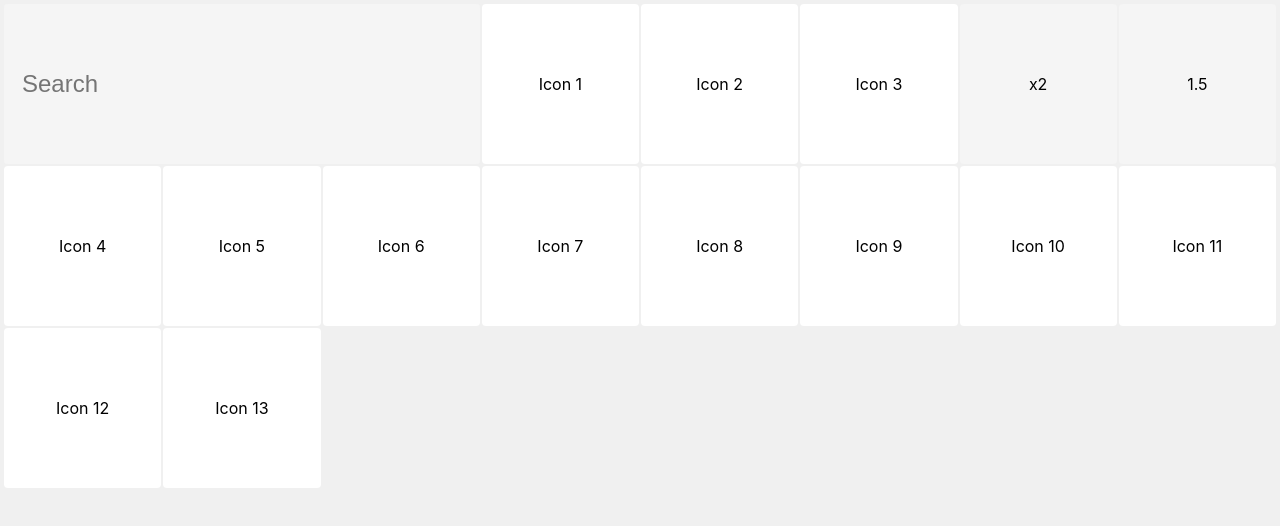
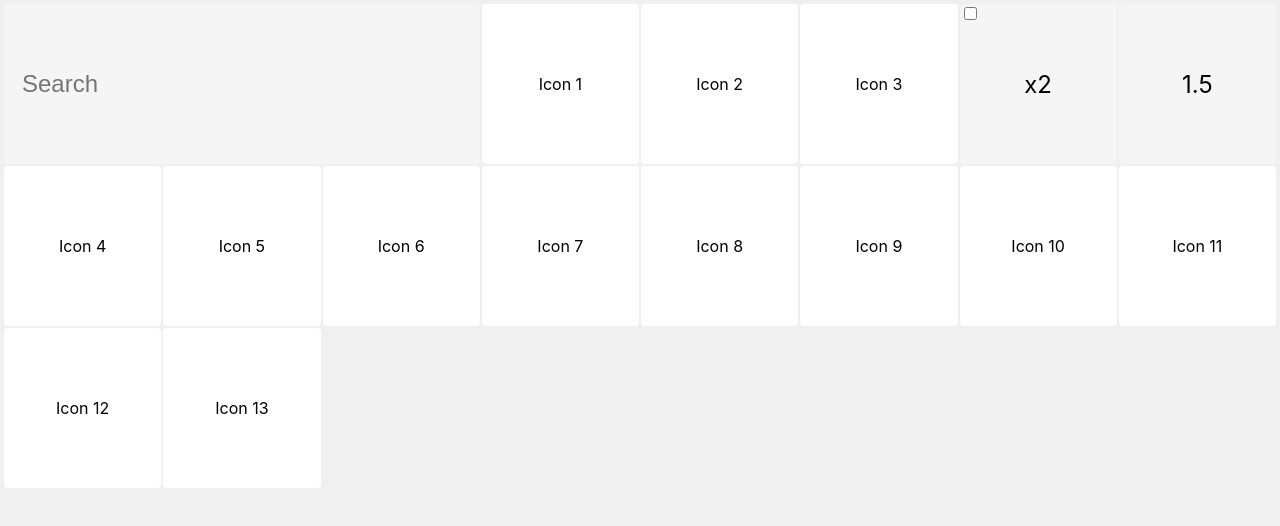
Before and after one commit to yaosamo/standartio, a Next.js app: page / in a window 1280 px wide. Shown: the top 526 px of the page. Built offline with nearby package versions, Linux system fonts and the light colour scheme.

Commit message:
checkbox X2

```diff
--- a/pages/index.js
+++ b/pages/index.js
@@ -40,7 +40,13 @@ export default function Home() {
             data-ved=""
           />
         </div>
-        <div className={styles.setting_size}>x2</div>
+        {/* Size toggle */}
+        <label className={styles.setting_size}>
+          x2
+          <input type="checkbox" />
+          <span className={styles.setting_size_toggle} />
+        </label>
+        {/* Stroke width */}
         <div className={styles.setting_weight}>1.5</div>
       </main>
     </div>
--- a/styles/Home.module.css
+++ b/styles/Home.module.css
@@ -29,7 +29,6 @@
   border: 2px solid transparent;
   width: 100%;
   height: 100%;
-  transition: all 0.3s ease;
 }
 
 .search_input:hover {
@@ -57,6 +56,7 @@
   align-content: center;
   background: #f5f5f5;
   border-radius: 0.25rem;
+  font-size: 1.5rem;
 }
 
 .setting_size {
@@ -65,6 +65,12 @@
   grid-column-end: 8;
   grid-row-start: 1;
   grid-row-end: 1;
+  cursor: pointer;
+}
+
+.setting_size input {
+  position: absolute;
+  opacity: 1;
 }
 
 .setting_weight {
--- a/styles/globals.css
+++ b/styles/globals.css
@@ -15,3 +15,12 @@ a {
 * {
   box-sizing: border-box;
 }
+
+* {
+  -webkit-font-smoothing: antialiased;
+  -moz-osx-font-smoothing: grayscale;
+}
+
+* {
+  transition: all 0.3s ease;
+}
```
